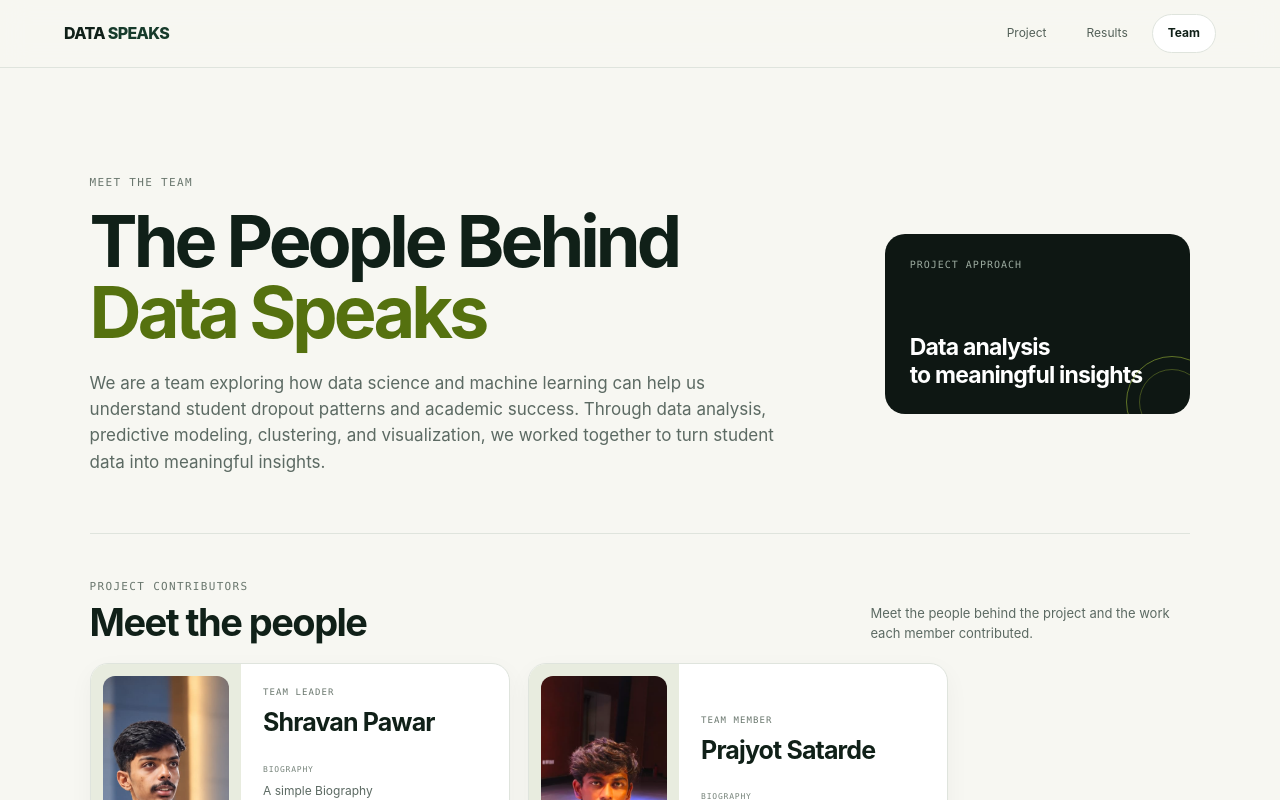
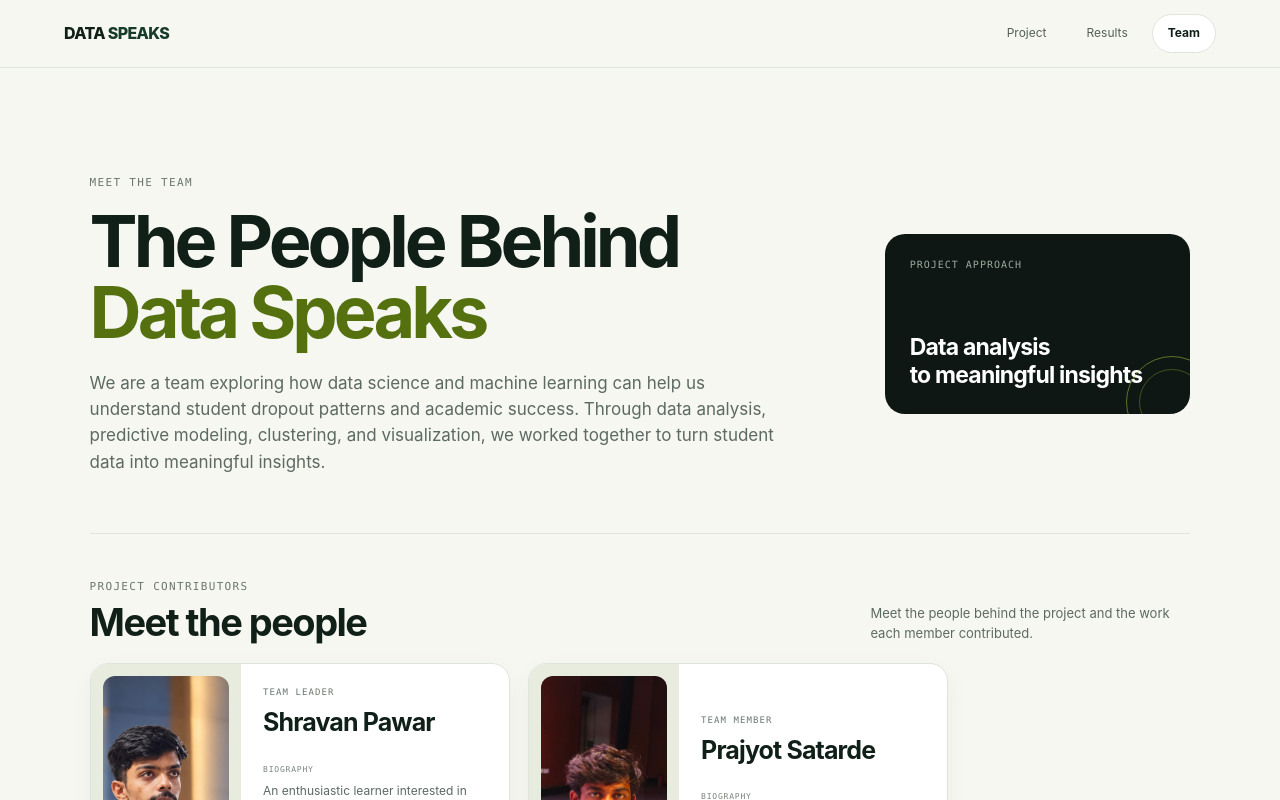
Before and after one commit to shravan6926/data-speaks-student-outcome, a React (Vite) app in the folder frontend/: page / in a window 1280 px wide. Both pictures are taken after a click on the button "Team". Shown: the top 800 px of the page. Built offline with nearby package versions, Linux system fonts and the light colour scheme.

Commit message:
improve the biography

```diff
--- a/frontend/src/main.jsx
+++ b/frontend/src/main.jsx
@@ -38,31 +38,36 @@ const teamMembers = [
     name: "Shravan Pawar",
     role: "TEAM LEADER",
     photo: "/team-portraits/my_photo.jpeg",
-    biography: "A simple Biography",
+    shortBiography: "An enthusiastic learner interested in data science, machine learning, and technology.",
+    biography: "An enthusiastic learner with an interest in data science, machine learning, and technology. Passionate about exploring data-driven solutions to real-world problems, leading with confidence, and bringing ideas together as a team.",
     contribution: " Led the overall project development, including workflow design, data preprocessing, feature engineering, classification, PCA-based dimensionality reduction, model development and evaluation, data visualization, and integration of the analytical pipeline into the web application.",
   },
   {
     name: "Prajyot Satarde",
     photo: "/team-portraits/prajyot-satarde.png",
-    biography: "A simple Biography",
+    shortBiography: "A curious learner interested in technology, creative thinking, and web development.",
+    biography: "A curious learner interested in technology, creative thinking, and web development. Enjoys turning ideas into practical and user-friendly digital solutions.",
     contribution: "Worked in Core conceptual portion and helped translate the project requirements into a user-facing interface, and worked on frontend implementation and website presentation",
   },
   {
     name: "Shubham Adhav",
     photo: "/team-portraits/shubham.jpeg",
-    biography: "A simple Biography",
+    shortBiography: "A motivated student interested in web development and modern technologies.",
+    biography: "A motivated student interested in web development and modern technologies. Enjoys learning new skills and creating engaging digital experiences.",
     contribution: "Contributed to the website development, focusing on frontend implementation, page layout, and presenting project information through the user interface.",
   },
   {
     name: "Shankar",
     photo: "/team-portraits/sankar.jpeg",
-    biography: "A simple Biography",
+    shortBiography: "A dedicated learner interested in data analysis and finding meaningful patterns.",
+    biography: "A dedicated learner interested in data analysis and discovering meaningful patterns in data. Enjoys exploring technical concepts and developing new skills.",
     contribution: "Contributed to data preparation and clustering-related analysis, helping organize the dataset and explore patterns and similarities among data points.Helped the team to have proper data preprocessing and clustering",
   },
   {
     name: "Manasa Osogulla",
     photo: "/team-portraits/manasa.jpeg",
-    biography: "A simple Biography",
+    shortBiography: "An enthusiastic student interested in project organization and visual communication.",
+    biography: "An enthusiastic student interested in project organization, visual communication, and creative presentation. Enjoys collaborating with others and sharing ideas effectively.",
     contribution: "Managed the team to have a proper visualisation about the project, made project report and the ppt for the presentation",
   },
 ];
@@ -344,7 +349,7 @@ function App() {
                     <h3>{member.name}</h3>
                     <div className="team-detail">
                       <span>BIOGRAPHY</span>
-                      <p>{member.biography}</p>
+                      <p>{member.shortBiography}</p>
                     </div>
                     <div className="team-detail">
                       <span>PROJECT CONTRIBUTION</span>
@@ -381,7 +386,11 @@ function App() {
               ×
             </button>
             <img src={selectedPhoto.photo} alt={`${selectedPhoto.name} portrait`} />
-            <p>{selectedPhoto.name}</p>
+            <div className="photo-viewer-details">
+              <p className="photo-viewer-name">{selectedPhoto.name}</p>
+              <span className="photo-viewer-bio-label">BIOGRAPHY</span>
+              <p className="photo-viewer-biography">{selectedPhoto.biography}</p>
+            </div>
           </div>
         </div>
       )}
--- a/frontend/src/styles.css
+++ b/frontend/src/styles.css
@@ -51,10 +51,14 @@
 .team-detail p{margin:4px 0 0;color:var(--muted);font-size:12px;overflow-wrap:anywhere}
 .team-editor-note{max-width:740px;margin:18px 0 0;color:#6e7a72;font-size:11px}
 .photo-viewer{position:fixed;inset:0;z-index:1000;display:grid;place-items:center;padding:20px;background:rgba(10,18,14,.72)}
-.photo-viewer-panel{position:relative;width:min(88vw,460px);padding:18px;border:1px solid var(--line);border-radius:18px;background:var(--card);box-shadow:0 24px 80px rgba(0,0,0,.3)}
-.photo-viewer-panel img{display:block;width:100%;height:min(65vh,420px);object-fit:contain;border-radius:10px;background:#e8ecdf}
-.photo-viewer-panel p{margin:14px 0 0;font-size:15px;font-weight:600;text-align:center}
+.photo-viewer-panel{position:relative;display:grid;grid-template-columns:minmax(0,.9fr) minmax(0,1fr);align-items:center;gap:24px;width:min(92vw,760px);max-height:90vh;overflow-y:auto;padding:24px;border:1px solid var(--line);border-radius:18px;background:var(--card);box-shadow:0 24px 80px rgba(0,0,0,.3)}
+.photo-viewer-panel>img{display:block;width:100%;height:min(68vh,480px);object-fit:contain;border-radius:10px;background:#e8ecdf}
+.photo-viewer-details{padding:12px}
+.photo-viewer-name{margin:0 0 18px;font-size:clamp(20px,3vw,28px);font-weight:600;line-height:1.2}
+.photo-viewer-bio-label{font:500 10px ui-monospace,SFMono-Regular,Menlo,Monaco,Consolas,"Liberation Mono",monospace;letter-spacing:.1em;color:#77847b}
+.photo-viewer-biography{margin:8px 0 0;color:var(--muted);font-size:15px;line-height:1.7}
 .photo-viewer-close{position:absolute;top:25px;right:25px;z-index:1;width:36px;height:36px;border:0;border-radius:50%;background:rgba(16,32,24,.78);color:#fff;font-size:27px;line-height:1;cursor:pointer}
+@media(max-width:600px){.photo-viewer-panel{grid-template-columns:1fr;gap:10px;width:min(92vw,440px);padding:16px}.photo-viewer-panel>img{height:min(42vh,320px)}.photo-viewer-details{padding:4px 2px 8px}.photo-viewer-name{margin-bottom:10px;padding-right:40px}.photo-viewer-biography{font-size:14px;line-height:1.55}.photo-viewer-close{top:24px;right:24px}}
 @media(max-width:900px){.team-intro{grid-template-columns:minmax(0,1fr) minmax(190px,.65fr);gap:4vw}.team-card{grid-template-columns:1fr;max-width:420px}.team-portrait{height:240px}.team-portrait img,.team-photo-placeholder{min-height:0}}
 @media(max-width:640px){.team-intro{grid-template-columns:1fr;gap:24px;padding:0 0 38px}.team-intro-copy h1{font-size:clamp(38px,11vw,54px)}.team-intro-copy>p:last-child{font-size:15px;margin-top:17px}.team-intro-note{min-height:140px}.team-profiles{padding-top:32px}.team-section-heading{align-items:start;flex-direction:column;gap:8px}.team-grid{grid-template-columns:minmax(0,1fr)}.team-card{grid-template-columns:minmax(110px,.72fr) minmax(0,1.28fr);max-width:none;min-height:230px}.team-portrait{height:auto;padding:9px}.team-portrait img,.team-photo-placeholder{min-height:210px}.team-card-content{padding:16px}.team-card-content h3{font-size:19px;margin-bottom:13px}.team-detail p{font-size:11px}}
 @media(max-width:380px){.team-card{grid-template-columns:1fr}.team-portrait{height:230px}.team-portrait img,.team-photo-placeholder{min-height:0}.team-card-content{padding:20px}.tab-nav button{padding:8px 7px;font-size:11px}}
```
